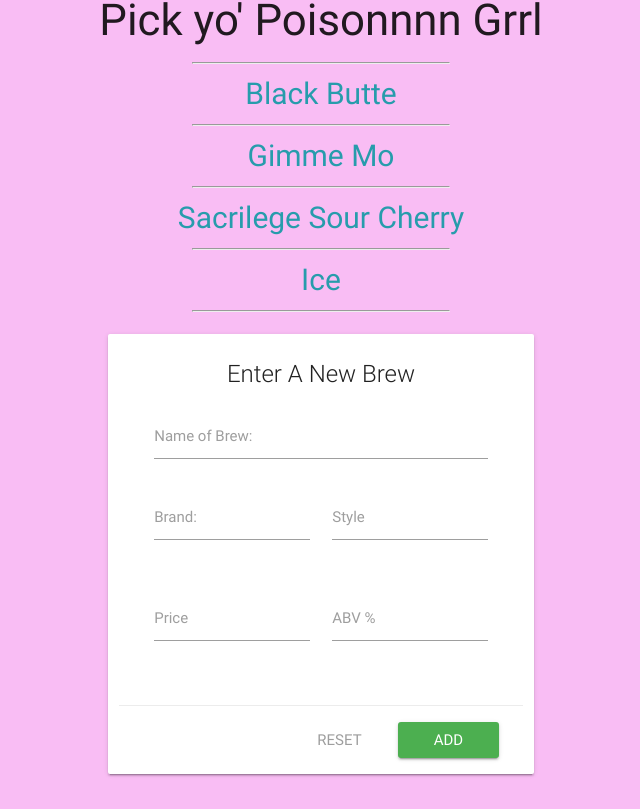
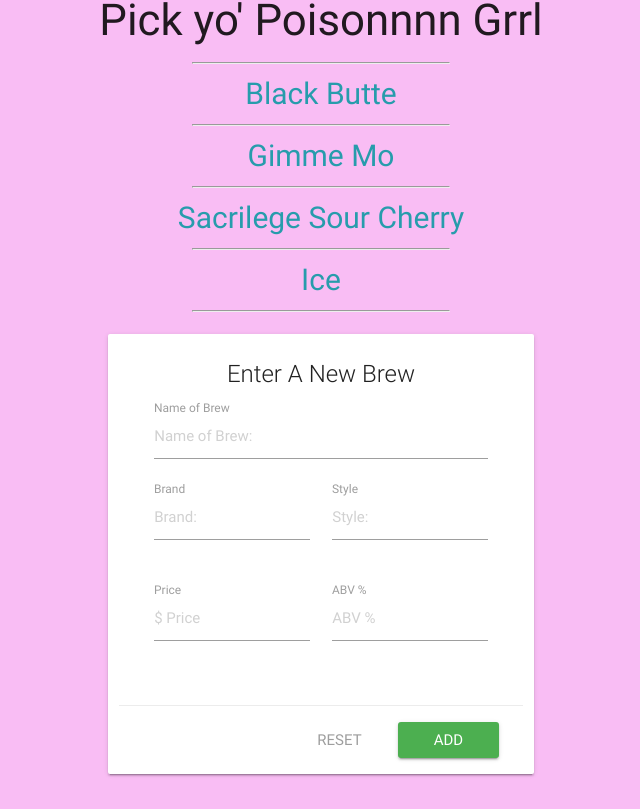
Before and after one commit to meganschultepdx/angular-tap-room, an Angular app: page / in a window 1280 px wide. Shown: the part 652-1461 px from the top of the page, without its empty margins (319-959 px from the left). Built offline with nearby package versions, Linux system fonts and the light colour scheme.

Commit message:
fix form entry spacing and add placeholder

```diff
--- a/src/app/form/form.component.html
+++ b/src/app/form/form.component.html
@@ -5,31 +5,31 @@
       <div class="card-content">
         <span class="card-title">Enter A New Brew</span>
         <div class="input-field col s12">
-          <input #name>
-          <label for="brewName">Name of Brew:</label>
+          <input #name placeholder="Name of Brew:" >
+          <label class="active" for="brewName">Name of Brew</label>
         </div>
 
         <div class="row">
           <div class="input-field col s6">
-            <input #brand>
-            <label for="brand">Brand:</label>
+            <input #brand placeholder="Brand:" >
+            <label class="active" for="brand">Brand</label>
           </div>
 
           <div class="input-field col s6">
-            <input #style>
-            <label for="style">Style</label>
+            <input #style placeholder="Style:" >
+            <label class="active" for="style">Style</label>
           </div>
         </div>
 
         <div class="row">
           <div class="input-field col s6">
-            <input #price>
-            <label for="price">Price</label>
+            <input #price placeholder="$ Price" type="number">
+            <label class="active" for="price">Price</label>
           </div>
 
           <div class="input-field col s6">
-            <input #abv>
-            <label for="abv">ABV %</label>
+            <input #abv placeholder="ABV %" type="number">
+            <label class="active" for="abv">ABV %</label>
           </div>
         </div>
       </div>
--- a/src/app/kegs/kegs.component.ts
+++ b/src/app/kegs/kegs.component.ts
@@ -2,7 +2,7 @@
 
 import { Component, Input } from '@angular/core';
 import { Keg } from '../models/keg.model';
-// import { $ } from 'protractor';
+import { $ } from 'protractor';
 
 @Component({
   selector: 'app-kegs',
--- a/src/main.ts
+++ b/src/main.ts
@@ -1,8 +1,8 @@
 import { enableProdMode } from '@angular/core';
 import { platformBrowserDynamic } from '@angular/platform-browser-dynamic';
-
 import { AppModule } from './app/app.module';
 import { environment } from './environments/environment';
+
 
 if (environment.production) {
   enableProdMode();
```
